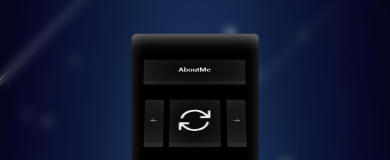
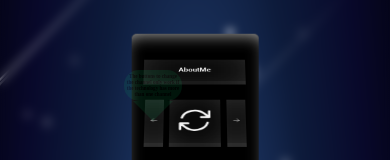
Before and after one commit to OsmareDev/Portfolio, a React (Vite) app: page / in a window 390 px wide. Both pictures are taken after a click on the button 153 px from the left and 647 px from the top of the page. Shown: the part 526-686 px from the top of the page. Built offline with nearby package versions, Linux system fonts and the light colour scheme; a web font is replaced by a local one.

Commit message:
mobile funtionality

```diff
--- a/src/Components/ActiveCard.tsx
+++ b/src/Components/ActiveCard.tsx
@@ -11,7 +11,7 @@ interface PropTypes {
   project: number;
   wait: (seconds : number) => void;
   handleChange: () => void;
-  handleChangeProject: (right : boolean) => void;
+  handleChangeProject: (right : boolean) => boolean;
 }
 
 export default function ActiveCard({
--- a/src/Components/Controller.tsx
+++ b/src/Components/Controller.tsx
@@ -13,9 +13,16 @@ const tips = [
 
 interface PropTypes {
   handleChangeRigs: () => void;
-  handleChangeProject: (value : boolean) => void;
+  handleChangeProject: (value : boolean) => boolean;
   handleChangeAboutMe: () => void;
 }
+
+let messagePos = {
+  x : 0,
+  y : 0
+}
+
+let messagetimeout = window.setTimeout(() => {}, 0)
 
 export default function Controller({
   handleChangeRigs,
@@ -23,21 +30,40 @@ export default function Controller({
   handleChangeAboutMe
 } : PropTypes) {
   const [tip, setTip] = useState(0)
+  const [seeMessage, setSeeMessage] = useState(false)
+
+  function handleClickButton(direction : boolean) {
+    return (event : React.MouseEvent<HTMLElement>) => {
+      messagePos = {
+        x: (event.clientX - (7.5 * window.innerWidth / 100)),
+        y: (event.clientY - (8 * window.innerWidth / 100) - 20) }
+      setSeeMessage( !handleChangeProject(direction) )
+
+      window.clearTimeout(messagetimeout)
+      messagetimeout = window.setTimeout(() => setSeeMessage(false), 2500)
+    }
+  }
 
   return <>
-    <div className='movileControllerWrapper'>
-      <button onClick={handleChangeAboutMe} className='controllerButton1 bigButton' style={{top: "10%"}}> AboutMe </button>
+    <div
+      style={{
+        left: messagePos.x,
+        top: messagePos.y,
+        opacity: (seeMessage) ? 1 : 0
+      }}
+      className='controllerHint'>
+      <p>The buttons to change the channel only work if the technology has more than one channel</p>
     </div>
 
     <div className="controllerWrapper">
       <button onClick={handleChangeAboutMe} className='controllerButton1 bigButton' style={{top: "10%"}}> AboutMe </button>
-      <button onClick={() => handleChangeProject(false)} className='controllerButton1 sideButton' style={{top: "25%", height: "20%", width: "15%", left: "10%"}}>
+      <button onClick={handleClickButton(false)} className='controllerButton1 sideButton' style={{top: "25%", height: "20%", width: "15%", left: "10%"}}>
         { arrotLeft }
       </button>
       <button onClick={handleChangeRigs} className='controllerButton1 bigButton' style={{top: "25%", height: "20%", width: "40%"}}>
         { changeSVG }
       </button>
-      <button onClick={() => handleChangeProject(true)} className='controllerButton1 sideButton' style={{top: "25%", height: "20%", width: "15%", right: "10%"}}>
+      <button onClick={handleClickButton(true)} className='controllerButton1 sideButton' style={{top: "25%", height: "20%", width: "15%", right: "10%"}}>
         { arrotRight }
       </button>
 
--- a/src/Components/Scene.tsx
+++ b/src/Components/Scene.tsx
@@ -84,7 +84,7 @@ export default function Scene() {
       wait={timer_wait}
       card={currentCard}
       loading={loading}
-      handleChangeProject={(seeMe) ? () => {} : handleChangeProject}
+      handleChangeProject={handleChangeProject}
       project={project}/>
 
     <Controller
--- a/src/Hooks/useProject.tsx
+++ b/src/Hooks/useProject.tsx
@@ -12,9 +12,7 @@ export default function useProject(initialValue = 0, waitFunction : (time : numb
     waitFunction(15)
     if (direction) {
       setProject(value => {
-        const newValue = value + 1
-        if (newValue >= card.projects.length) return 0
-        else return newValue
+        return ( value + 1 ) % card.projects.length
       })
     } else {
       setProject(value => {
@@ -23,6 +21,8 @@ export default function useProject(initialValue = 0, waitFunction : (time : numb
         else return newValue
       })
     }
+
+    return (card.projects.length === 1) ? false : true
   }
 
   // Retornar el estado del contador y las funciones para manipularlo
--- a/src/Styles/Controller.css
+++ b/src/Styles/Controller.css
@@ -3,8 +3,41 @@
   src: url('/Aerodynamic.otf') format('woff2')
 }
 
-.movileControllerWrapper {
-  display: none;
+.controllerHint {
+  background: rgba(10, 182, 99, 0.415);
+  position: absolute;
+  border-radius: 15px;
+  height: 8vw;
+  width: 15vw;
+  font-size: 1.3vw;
+  font-weight: bold;
+  z-index: 100;
+  display: flex;
+  align-items: center;
+  justify-content: center;
+  pointer-events: none;
+  transition: all 0.5s ease-in-out;
+
+  p {
+    width: 90%;
+    height: 80%;
+    text-align: center;
+  }
+}
+
+.controllerHint::after {
+  content: '';
+  position: absolute;
+  display: block;
+  bottom: -20px;
+  width: 0;
+  height: 0;
+  border-left: 20px solid transparent;
+  border-right: 20px solid transparent;
+  border-top: 20px solid rgba(10, 182, 99, 0.415);
+
+  left: 50%;
+  transform: translateX(-50%);
 }
 
 .controllerWrapper {
```
